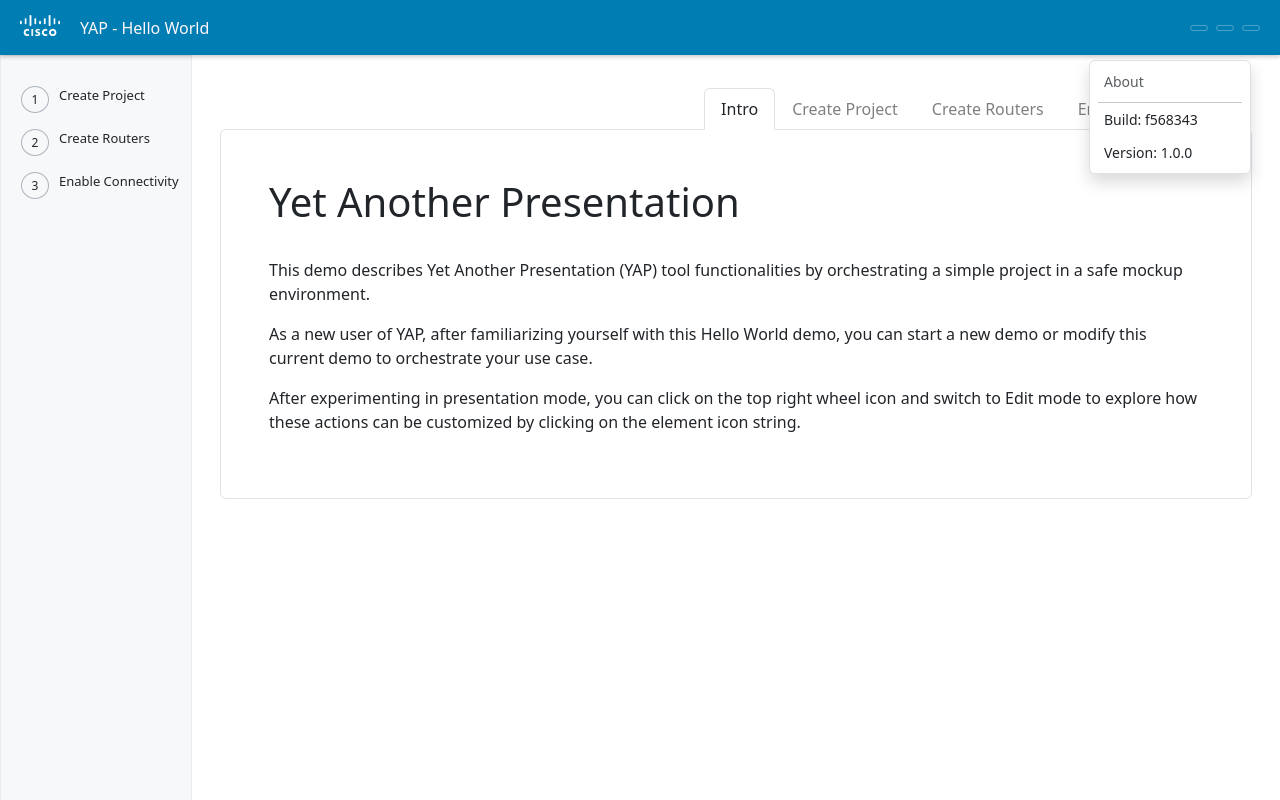
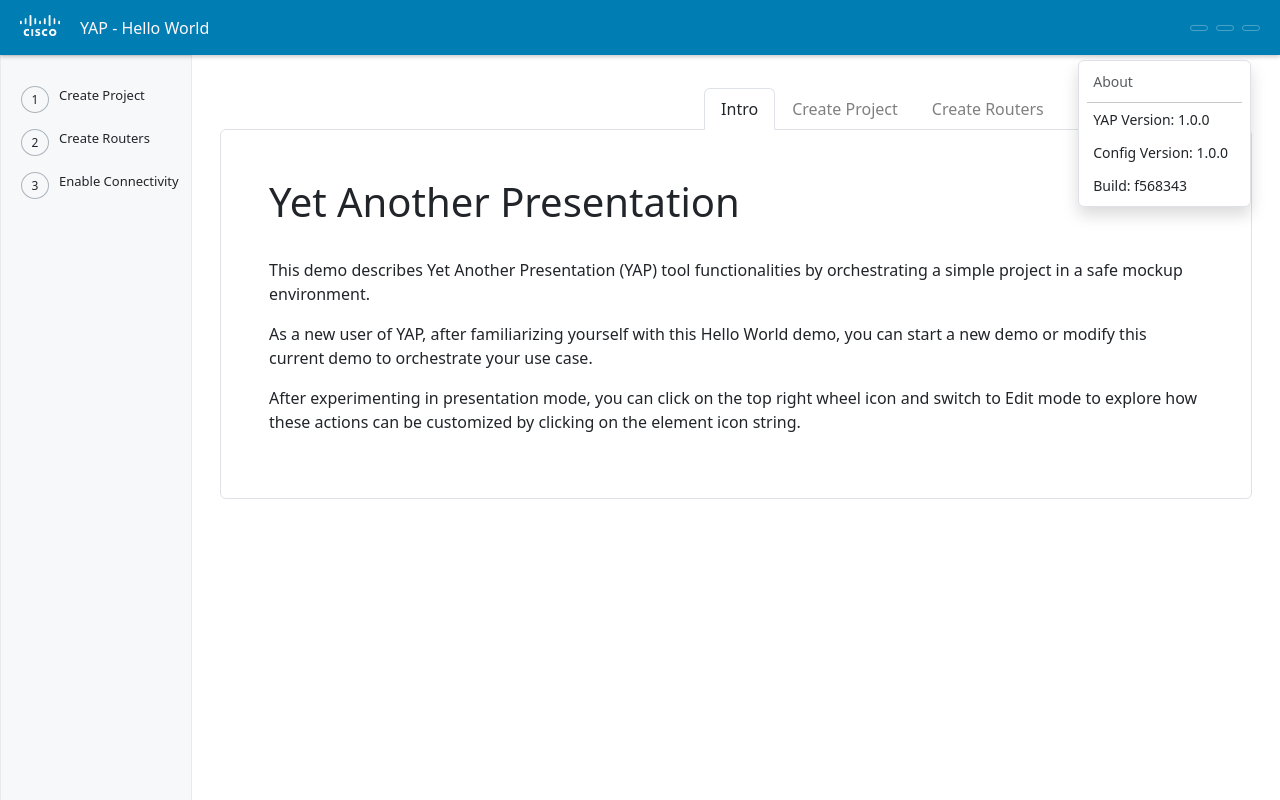
Before and after one commit to adt-apjc/YAP, a React (Create React App) app: page / in a window 1280 px wide. Both pictures are taken after a click on the button 1229 px from the left and 27 px from the top of the page. Built offline with nearby package versions, Linux system fonts and the light colour scheme; some icons are missing.

Commit message:
#46 add version in config json and update about info

```diff
--- a/src/components/NavigationBar/About.tsx
+++ b/src/components/NavigationBar/About.tsx
@@ -1,13 +1,17 @@
 import { useState } from "react";
 import WithDropdown from "../Popper/Dropdown";
+import { useGlobalContext } from "../contexts/ContextProvider";
 
 const AboutTooltipContent = () => {
+   const { context } = useGlobalContext();
+
    return (
       <div className="text-dark px-2 py-1" style={{ minWidth: "10rem" }}>
          <div className="custom-dropdown-text text-muted mb-1">About</div>
          <hr className="m-0" />
+         <div className="custom-dropdown-text">YAP Version: 1.0.0</div>
+         <div className="custom-dropdown-text">Config Version: {`${context.config.version}`}</div>
          <div className="custom-dropdown-text">Build: {process.env.REACT_APP_BUILD_VERSION || "dev"}</div>
-         <div className="custom-dropdown-text">Version: 1.0.0</div>
       </div>
    );
 };
--- a/src/components/contexts/ContextTypes.d.ts
+++ b/src/components/contexts/ContextTypes.d.ts
@@ -69,6 +69,7 @@ export type PrefaceConfig = {
 };
 
 export type config = {
+   version: string;
    title: string;
    sidebar: { name: string; label: string }[];
    navbar: {
--- a/src/config/config.json
+++ b/src/config/config.json
@@ -1,4 +1,5 @@
 {
+   "version": "1.0.0",
    "title": "YAP - Hello World",
    "sidebar": [
       {
--- a/src/config/new.json
+++ b/src/config/new.json
@@ -1,4 +1,5 @@
 {
+   "version": "1.0.0",
    "title": "My New Demo",
    "sidebar": [
       {
```
